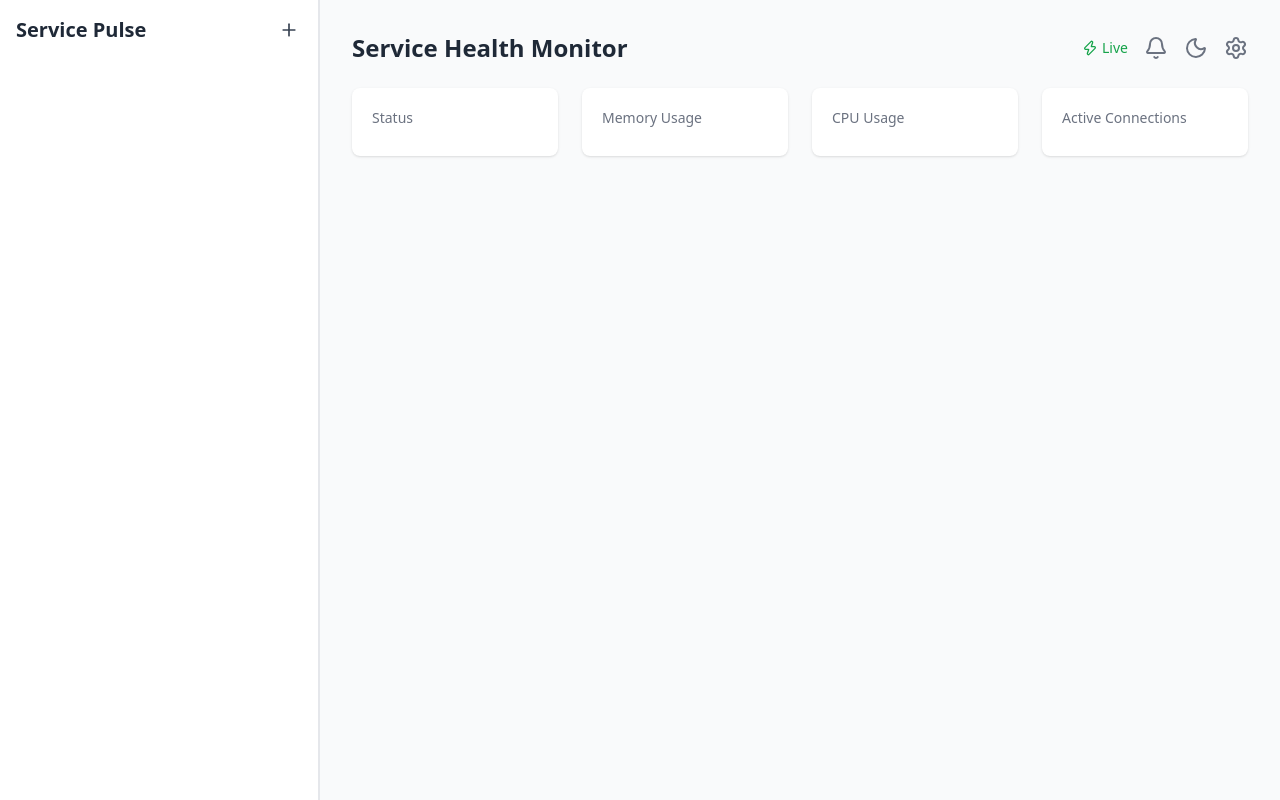
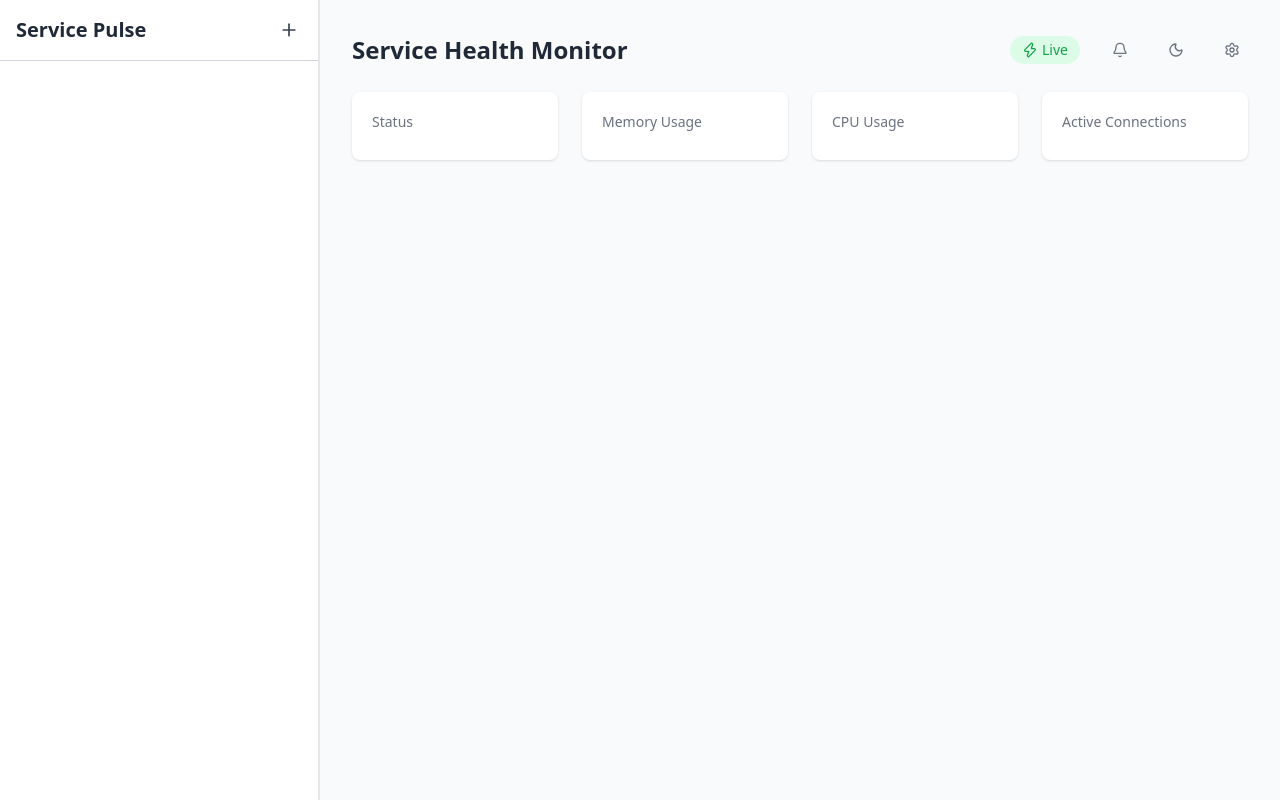
Before and after one commit to ajmoradiya6/ServicePulseInNode, a website: page public/index.html in a window 1280 px wide. Drawn offline with nearby package versions, Linux system fonts and the light colour scheme; no server answers.

Commit message:
Refactor service management UI by enhancing layout and spacing; add horizontal line for visual separation, and update icon styles for improved user interaction.

```diff
--- a/public/index.html
+++ b/public/index.html
@@ -141,14 +141,21 @@
             <div class="absolute right-0 top-0 bottom-0 w-px cursor-col-resize bg-gray-200 hover:bg-blue-500 transition-colors duration-200" id="resizer"></div>
 
             <!-- Sidebar Content -->
-            <div class="p-4">
-                <div class="flex items-center justify-between mb-8">
+            <div class="p-4 pb-0">
+                <!-- Heading and Add Service Button -->
+                <div class="flex items-center justify-between mb-4">
                     <h1 class="text-xl font-semibold text-gray-800">Service Pulse</h1>
                     <button id="addServiceBtn" class="p-1 rounded-md hover:bg-gray-100">
                         <i data-lucide="plus" class="w-5 h-5 text-gray-700"></i>
                     </button>
                 </div>
+            </div>
 
+            <!-- Horizontal line -->
+            <hr class="border-gray-300 my-4">
+
+            <!-- Content Below Line -->
+            <div class="p-4 pt-0">
                 <!-- Services List -->
                 <div id="servicesList" class="space-y-2">
                     <!-- Services will be added here dynamically -->
@@ -160,18 +167,24 @@
         <div class="flex-1 p-8">
             <div class="flex items-center justify-between mb-6">
                 <h2 class="text-2xl font-semibold text-gray-800">Service Health Monitor</h2>
-                <div class="flex items-center space-x-4">
+                <div class="flex items-center space-x-6">
                     <!-- Live indicator -->
-                    <span class="flex items-center text-sm text-green-600">
+                    <span class="flex items-center text-sm text-green-600 bg-green-100 rounded-full px-3 py-1">
                         <i data-lucide="zap" class="w-4 h-4 mr-1"></i>
                         Live
                     </span>
                     <!-- Notification icon -->
-                    <i data-lucide="bell" class="w-6 h-6 text-gray-500 hover:text-gray-700 cursor-pointer"></i>
+                    <span class="flex items-center justify-center cursor-pointer p-2 rounded-md hover:bg-gray-100">
+                      <i data-lucide="bell" class="w-4 h-5 text-gray-500 hover:text-gray-700"></i>
+                    </span>
                     <!-- Moon icon -->
-                    <i data-lucide="moon" class="w-6 h-6 text-gray-500 hover:text-gray-700 cursor-pointer"></i>
+                    <span class="flex items-center justify-center cursor-pointer p-2 rounded-md hover:bg-gray-100">
+                      <i data-lucide="moon" class="w-4 h-5 text-gray-500 hover:text-gray-700"></i>
+                    </span>
                     <!-- Settings icon -->
-                    <i data-lucide="settings" class="w-6 h-6 text-gray-500 hover:text-gray-700 cursor-pointer"></i>
+                    <span class="flex items-center justify-center cursor-pointer p-2 rounded-md hover:bg-gray-100">
+                      <i data-lucide="settings" class="w-4 h-5 text-gray-500 hover:text-gray-700"></i>
+                    </span>
                 </div>
             </div>
 
```
Also changed, not shown: public/styles.css.
